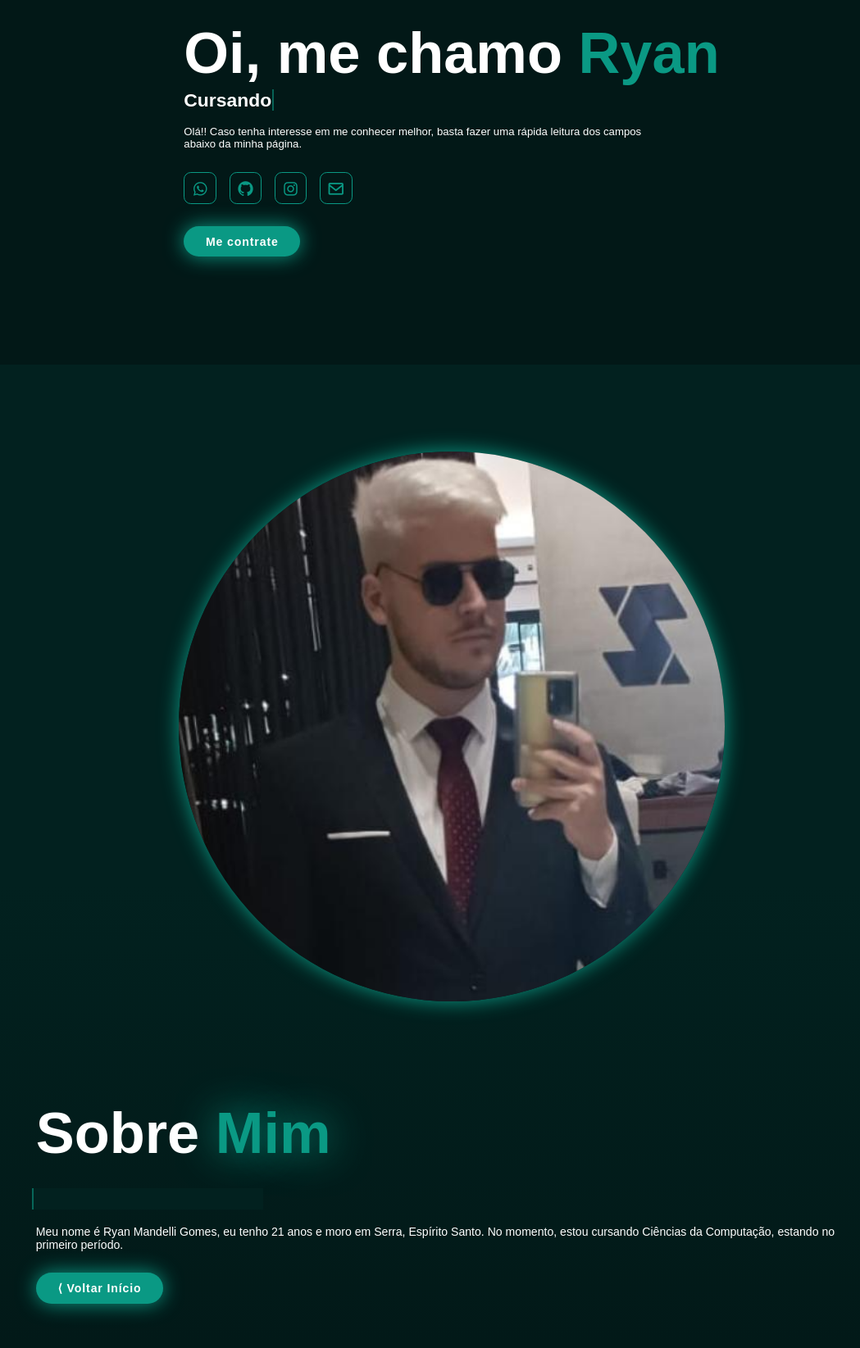
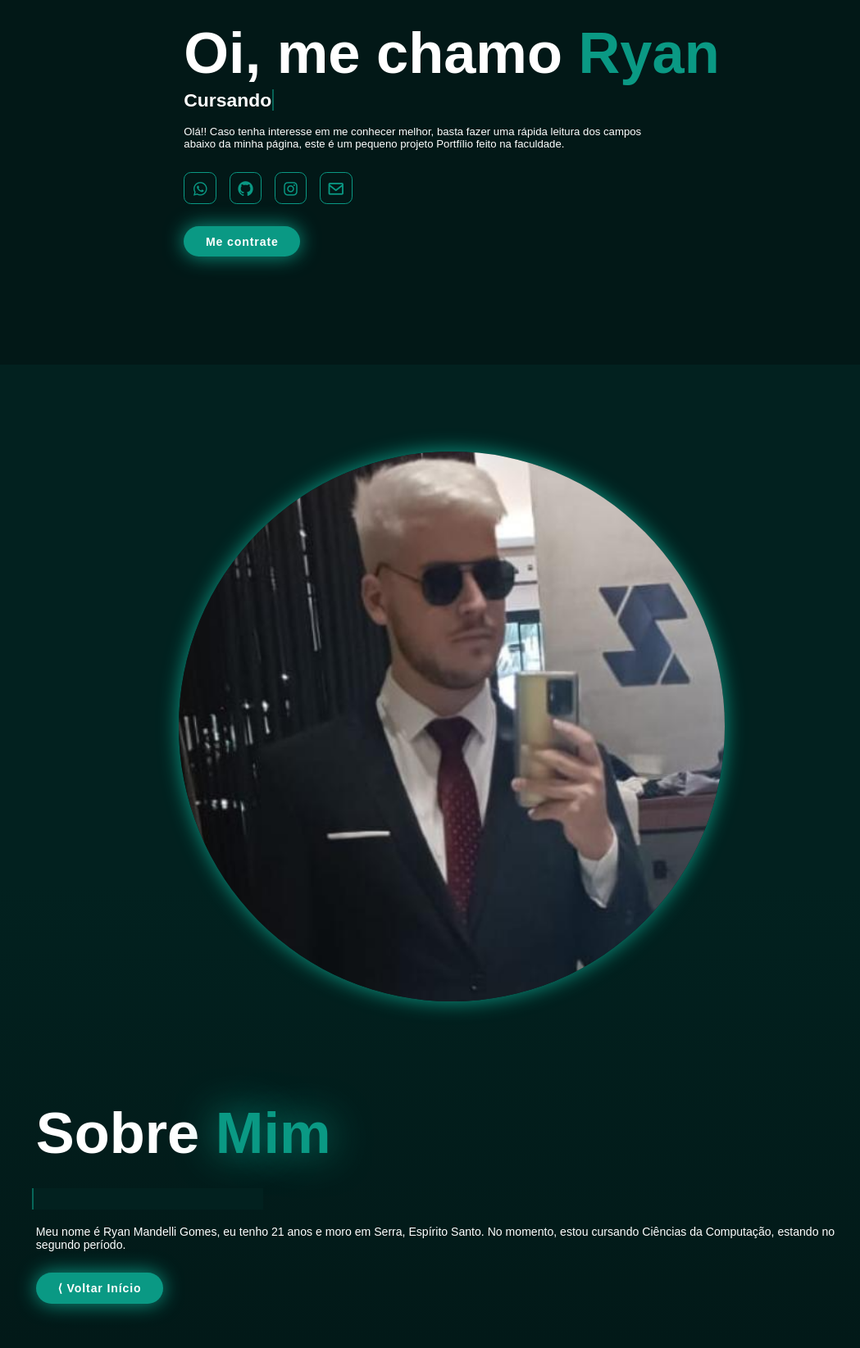
Before and after one commit to ryanmand/ryanmand.github.io, a plain HTML site: page index.html in a window 1280 px wide. Shown: the part 994-2639 px from the top of the page at 82% size, without its empty margins (89-1138 px from the left). Drawn offline with nearby package versions, Linux system fonts and the light colour scheme.

Commit message:
Update index.html

```diff
--- a/index.html
+++ b/index.html
@@ -52,7 +52,7 @@
                 Cursando <span></span>
             </h3>
             <p>
-                Olá!! Caso tenha interesse em me conhecer melhor, basta fazer uma rápida leitura dos campos abaixo da minha página.
+                Olá!! Caso tenha interesse em me conhecer melhor, basta fazer uma rápida leitura dos campos abaixo da minha página, este é um pequeno projeto Portfílio feito na faculdade.
             </p>
             <!-- Ícones de contatos -->
             <div class="icones-contato">
@@ -88,7 +88,7 @@
                 <span></span>
             </h3>
             <p>
-                Meu nome é Ryan Mandelli Gomes, eu tenho 21 anos e moro em Serra, Espírito Santo. No momento, estou cursando Ciências da Computação, estando no primeiro período.
+                Meu nome é Ryan Mandelli Gomes, eu tenho 21 anos e moro em Serra, Espírito Santo. No momento, estou cursando Ciências da Computação, estando no segundo período.
             </p>
             <!-- Botão de ação -->
             <a href="#" class="btn">
```
